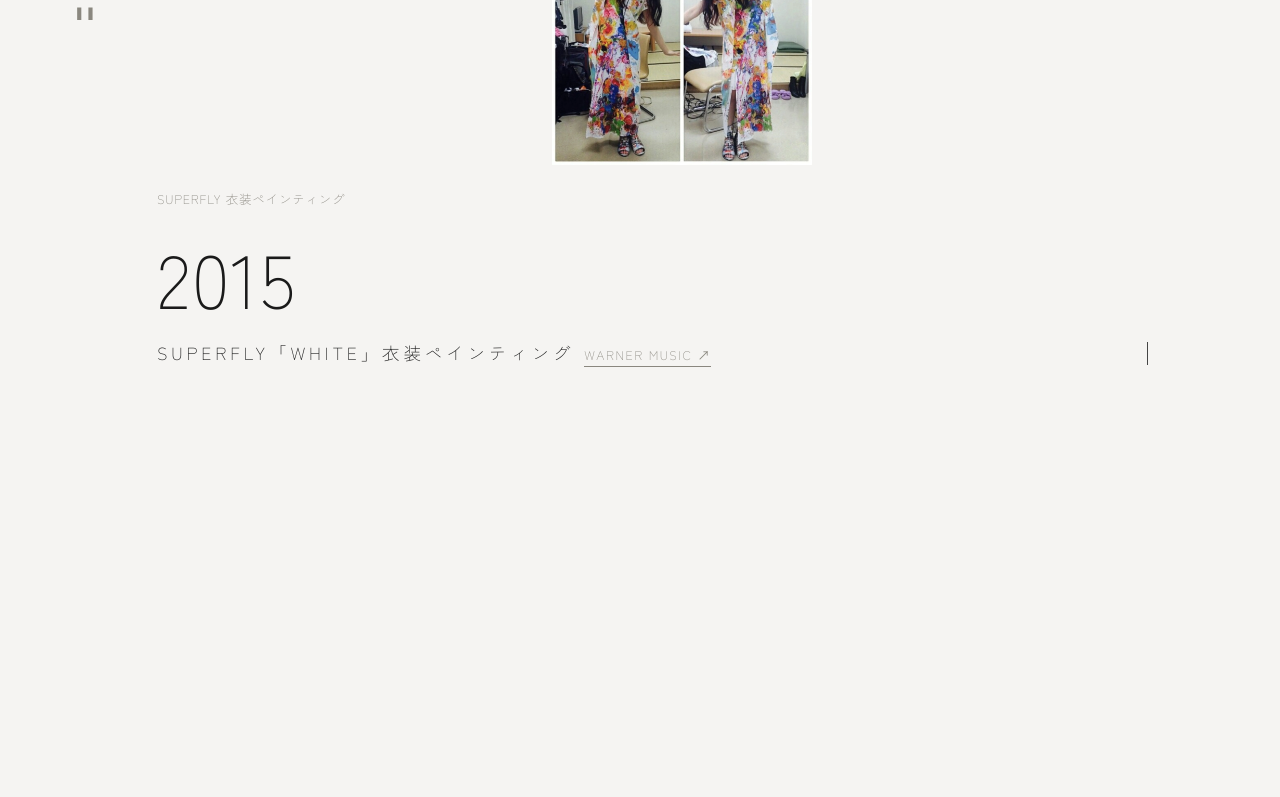
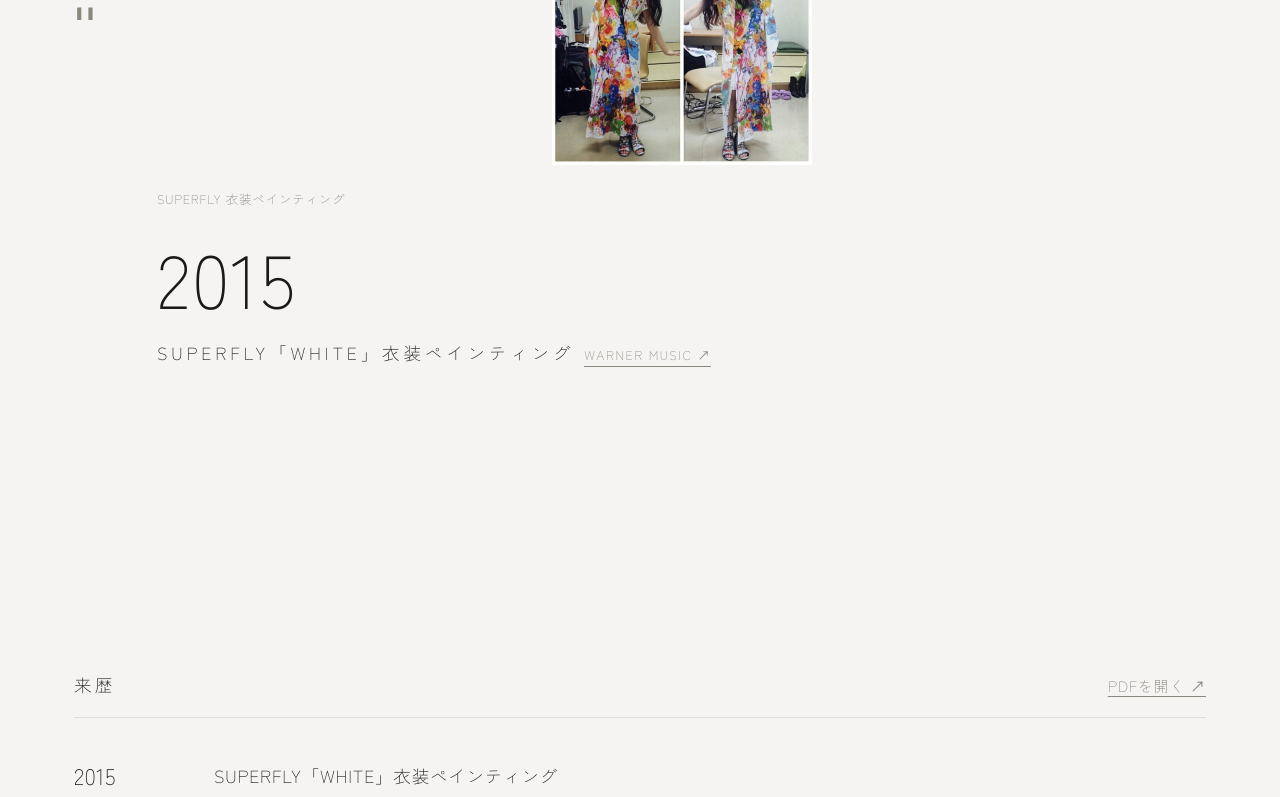
Before and after one commit to yasufumi-27/art-no-uzu, a Next.js app: page /about in a window 1280 px wide. Shown: the part 2000-2797 px from the top of the page. Built offline with nearby package versions, Linux system fonts and the light colour scheme.

Commit message:
Share homepage slideshow and tiles across devices and add full biography

```diff
--- a/app/about/page.jsx
+++ b/app/about/page.jsx
@@ -167,6 +167,28 @@ export default function AboutPage() {
         </div>
         <HistoryTimeline history={HISTORY} />
       </Reveal>
+
+      {/* 2026-10-13の来歴PDFと照合した全文。年を選ばず一覧で読める。 */}
+      <section className="mt-24 md:mt-32" aria-labelledby="biography-heading">
+        <div className="flex items-baseline justify-between gap-6 border-b border-[var(--color-line)] pb-4">
+          <h2 id="biography-heading" className="text-sm tracking-[0.2em]">来歴</h2>
+          <a href={asset("/documents/biography-20261013.pdf")} target="_blank" rel="noopener noreferrer" className="text-xs text-[var(--color-muted)] underline underline-offset-4">PDFを開く ↗</a>
+        </div>
+        <div className="divide-y divide-[var(--color-line)]">
+          {[...HISTORY].reverse().map(({ year, items, exhibitions }) => (
+            <section key={year} aria-labelledby={`biography-${year}`} className="grid gap-4 py-8 sm:grid-cols-[100px_1fr] sm:gap-8">
+              <h3 id={`biography-${year}`} className="font-display text-lg tracking-[0.15em]">{year}</h3>
+              <div className="text-sm leading-loose">
+                {items.length > 0 && <ul className="space-y-1">{items.map(item => <li key={item.text}>{item.text}</li>)}</ul>}
+                {exhibitions?.length > 0 && <div className={items.length ? "mt-5" : ""}>
+                  <p className="mb-1 text-xs tracking-[0.12em] text-[var(--color-muted)]">EXHIBITION</p>
+                  <ul className="space-y-1">{exhibitions.map(item => <li key={item.text}>{item.text}</li>)}</ul>
+                </div>}
+              </div>
+            </section>
+          ))}
+        </div>
+      </section>
     </div>
   );
 }
--- a/app/globals.css
+++ b/app/globals.css
@@ -60,109 +60,18 @@ html {
   height: 340svh;
 }
 
+/* The drawing is the entire statement: no text overlay and no faded layer. */
 .scroll-statement-stage {
-  --statement-copy-room: 160px;
-  --statement-art-size: min(82vw, 74svh, 760px, calc(100svh - var(--statement-copy-room)));
+  --statement-art-size: min(88vw, 82svh, 900px);
   position: relative;
   height: 100svh;
   display: grid;
   place-items: center;
   isolation: isolate;
 }
-
-.is-scroll-driven .scroll-statement-stage {
-  position: sticky;
-  top: 0;
-}
-
-.scroll-statement-art {
-  position: absolute;
-  top: 50%;
-  left: 50%;
-  width: var(--statement-art-size);
-  aspect-ratio: 1;
-  transform: translate(-50%, -50%);
-  opacity: 0.32;
-  pointer-events: none;
-  z-index: -1;
-}
-
-.scroll-statement-art canvas {
-  width: 100%;
-  height: 100%;
-  opacity: 0;
-}
-
-.scroll-statement-copy {
-  position: relative;
-  height: 100%;
-  display: grid;
-  place-items: center;
-}
-
-.scroll-statement-label,
-.scroll-statement-detail {
-  position: absolute;
-  left: 24px;
-  right: 24px;
-  margin: 0;
-}
-
-.scroll-statement-label {
-  bottom: calc(50% + var(--statement-art-size) / 2 + 16px);
-}
-
-/* Defaults keep the full statement readable without JavaScript. */
-.statement-reveal {
-  position: relative;
-  display: inline-block;
-  isolation: isolate;
-}
-
-.statement-reveal::before,
-.statement-reveal::after {
-  content: "";
-  position: absolute;
-  left: 50%;
-  top: 55%;
-  width: var(--ripple-size, 0px);
-  height: var(--ripple-size, 0px);
-  pointer-events: none;
-  z-index: -1;
-  border-radius: 50%;
-  background: radial-gradient(circle closest-side,
-    transparent calc(100% - 9px),
-    rgb(70 66 58 / 18%) calc(100% - 5px),
-    transparent 100%);
-  transform: translate(-50%, -50%) scale(var(--ripple-scale, 0));
-  opacity: var(--ripple-opacity, 0);
-}
-
-.statement-reveal::after {
-  transform: translate(-50%, -50%) scale(var(--ripple-echo-scale, 0));
-  opacity: var(--ripple-echo-opacity, 0);
-}
-
-.statement-reveal-text {
-  display: inline-block;
-  opacity: var(--phrase-opacity, 1);
-  -webkit-mask-image: var(--phrase-mask, none);
-  mask-image: var(--phrase-mask, none);
-}
-
-.scroll-statement-quote { margin: 0; font-size: 2rem; }
-.scroll-statement-detail {
-  top: calc(50% + var(--statement-art-size) / 2 + 16px);
-  font-size: 1.5rem;
-}
-@media (min-width: 768px) {
-  .scroll-statement-stage { --statement-copy-room: calc(12rem + 48px); }
-  .scroll-statement-quote { font-size: 2.25rem; }
-}
-@media (max-width: 767px) {
-  .scroll-statement-copy .scroll-statement-quote { letter-spacing: 0; }
-  .scroll-statement-detail { font-size: 0.75rem; }
-}
+.is-scroll-driven .scroll-statement-stage { position: sticky; top: 0; }
+.scroll-statement-art { width: var(--statement-art-size); aspect-ratio: 1; opacity: 1; pointer-events: none; }
+.scroll-statement-art canvas { display: block; width: 100%; height: 100%; opacity: 1; }
 
 @keyframes opening-finish {
   0%, 93% { opacity: 1; }
@@ -774,16 +683,15 @@ select,
 @media (prefers-reduced-motion: reduce) {
   .history-panel.is-on { animation: none; }
 }
-.featured-story { display: none; }
+.featured-grid { overflow: clip; }
+.featured-story { display: block; margin-bottom: 64px; }
 .featured-story-decoration { display: none; }
 .featured-story-artwork { display: block; height: 100%; }
 .work-dialog { margin: auto; padding: 20px; width: min(96vw, 720px); max-height: 90dvh; background: var(--color-bg); border: 0; overflow: auto; }
 .work-dialog::backdrop { background: rgb(0 0 0 / 55%); }
 .work-dialog-close { position: absolute; right: 0; top: 0; z-index: 2; background: white; width: 36px; height: 36px; font-size: 24px; }
 .work-dialog-image { width: 100%; max-height: 65dvh; object-fit: contain; }
-@media (max-width: 767px) {
-  .featured-grid { display: none; }
-  .featured-story { display: block; margin-inline: -24px; }
+/* Shared desktop/mobile story, followed by the nine-tile grid. */
 .featured-story-stage { position: relative; overflow: hidden; }
 .featured-story-track { display: flex; flex-direction: column; }
 .featured-story-image { width: 100%; padding: 24px; min-height: 70svh; }
@@ -791,12 +699,13 @@ select,
 .featured-story-count { display: none; }
 .featured-story.is-scroll-driven { height: 500svh; }
 .is-scroll-driven .featured-story-stage { position: sticky; top: 100px; height: calc(100svh - 100px); }
-  .is-scroll-driven .featured-story-track { flex-direction: row; height: 100%; will-change: transform; }
+.is-scroll-driven .featured-story-track { flex-direction: row; height: 100%; will-change: transform; position: relative; z-index: 1; }
 .is-scroll-driven .featured-story-decoration { display: block; position: absolute; width: 94%; aspect-ratio: 1; left: 3%; top: 50%; transform: translateY(-50%); color: var(--color-muted); opacity: 0.2; pointer-events: none; }
-  .is-scroll-driven .featured-story-track { position: relative; z-index: 1; }
 .is-scroll-driven .featured-story-artwork { will-change: transform, opacity; }
 .is-scroll-driven .featured-story-artwork img { filter: drop-shadow(0 14px 18px rgb(0 0 0 / 14%)); }
 .is-scroll-driven .featured-story-image { flex: 0 0 100%; min-width: 0; min-height: 0; padding: 24px 24px 68px; }
 .is-scroll-driven .featured-story-image img { max-height: none; }
 .is-scroll-driven .featured-story-count { display: block; position: absolute; bottom: 24px; left: 0; width: 100%; text-align: center; font-size: 11px; letter-spacing: 0.2em; color: var(--color-muted); }
+@media (max-width: 767px) {
+  .featured-story { margin-inline: -24px; }
 }
--- a/app/layout.jsx
+++ b/app/layout.jsx
@@ -50,7 +50,7 @@ export const metadata = {
   openGraph: {
     title: "ART NO UZU — 神谷佳美 公式サイト",
     description:
-      "渦は、感情であり、呼吸であり、記録であり、祈り。神谷佳美の作品アーカイブ。",
+      "2015年から渦を描き続ける神谷佳美の作品アーカイブ。",
     type: "website",
     siteName: SITE_NAME,
     locale: "ja_JP",
--- a/app/page.jsx
+++ b/app/page.jsx
@@ -18,6 +18,7 @@ export default function Home() {
       <div className="container-main">
         {/* Works / Exhibition */}
         <section className="pb-10">
+          <FeaturedWorks>
           <Reveal className="mb-12 flex items-baseline justify-between gap-4">
             <h2 className="font-display text-2xl tracking-[0.12em] sm:text-4xl sm:tracking-[0.15em]">
               Works / Exhibition
@@ -29,7 +30,7 @@ export default function Home() {
               View all →
             </Link>
           </Reveal>
-          <FeaturedWorks />
+          </FeaturedWorks>
         </section>
 
         {/* About */}
--- a/components/Footer.jsx
+++ b/components/Footer.jsx
@@ -29,9 +29,7 @@ export default function Footer() {
           />
           <p className="font-display text-sm tracking-[0.25em]">ART NO UZU</p>
           <p className="mt-2 text-[11px] tracking-wider-jp text-[var(--color-muted)]">
-            神谷佳美<span className="hidden sm:inline"> — </span>
-            <br className="sm:hidden" />
-            渦は、感情であり、呼吸であり、記録であり、祈り。
+            神谷佳美
           </p>
           <p className="mt-3 text-xs text-[var(--color-muted)] leading-relaxed">
             画像・作品の無断転載および商用利用を禁止します。
--- a/lib/site.js
+++ b/lib/site.js
@@ -13,7 +13,7 @@ export const SITE_URL = `${SITE_ORIGIN}${process.env.NEXT_PUBLIC_BASE_PATH ?? ""
 export const SITE_NAME = "ART NO UZU";
 
 export const SITE_DESCRIPTION =
-  "神谷佳美（YOSHIMI KAMITANI）公式サイト。2015年から渦を描き続けるアーティストの作品（Works / Exhibition）・展示記録・プロフィール。渦は、感情であり、呼吸であり、記録であり、祈り。";
+  "神谷佳美（YOSHIMI KAMITANI）公式サイト。2015年から渦を描き続けるアーティストの作品（Works / Exhibition）・展示記録・プロフィール。";
 
 // 構造化データでアーティスト（Person）を一意に参照するための @id。
 // layout の Person 定義と、作品詳細ページの creator 参照で共有する。
```
Also changed, not shown: components/FeaturedWorks.jsx (+6 -8 lines), components/ScrollStatement.jsx (+2 -49 lines), 2 other files (tests, documents, lock files or other folders). Lines whose indentation alone changed are shown as unchanged.
